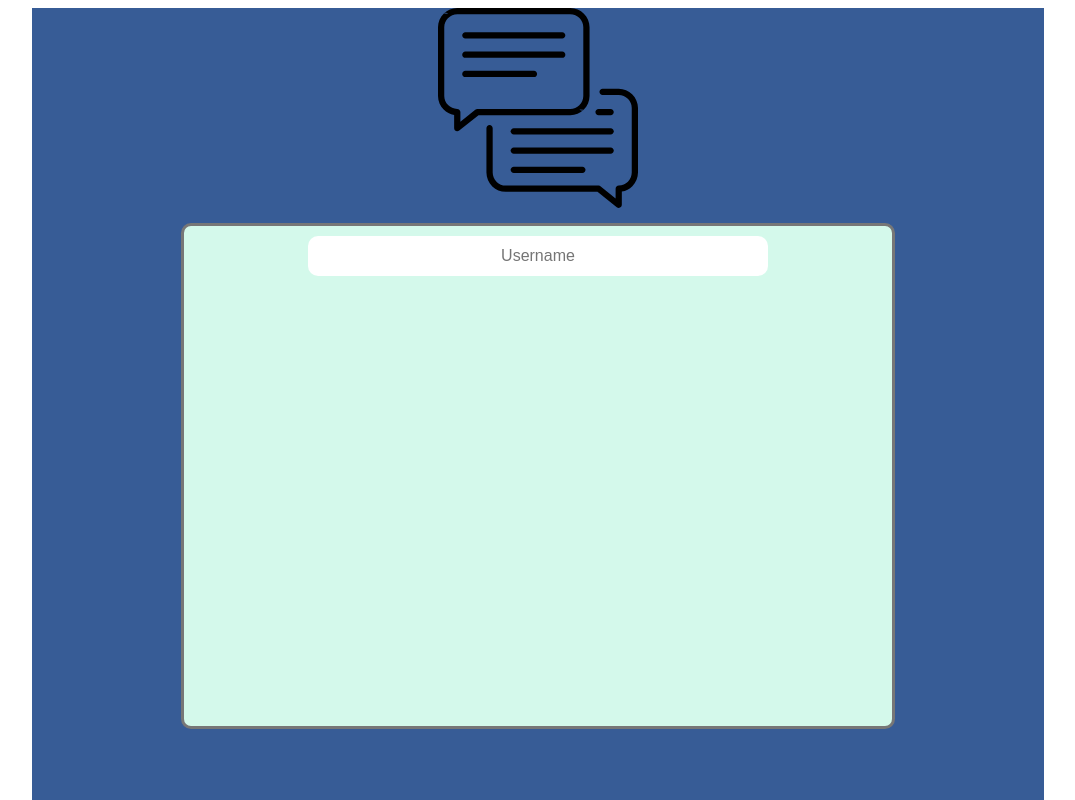
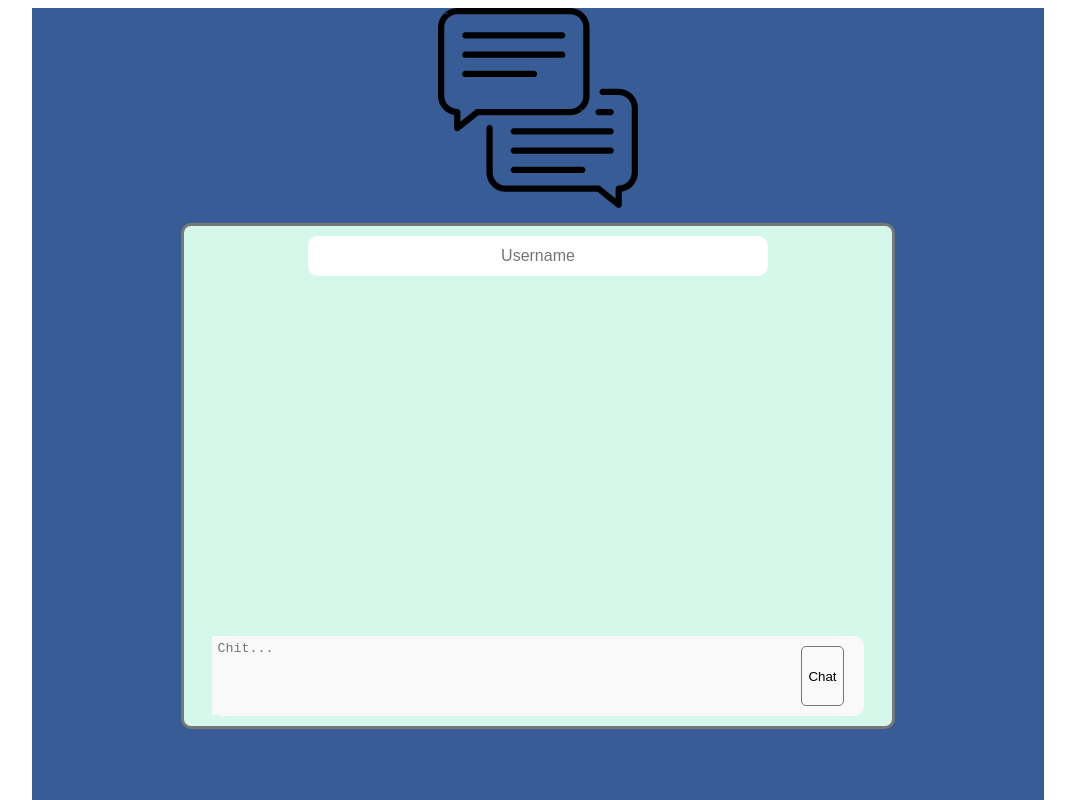
Before and after one commit to BadAsstronaut/chit-chat, a website: page web/index.html in a window 1280 px wide. Shown: the top 800 px of the page, without its empty margins (102-1177 px from the left). Drawn offline with Linux system fonts and the light colour scheme.

Commit message:
Finished initial pass on UI styling

```diff
--- a/web/index.css
+++ b/web/index.css
@@ -1,4 +1,4 @@
-#main {
+.main {
     background-color: #375c96;
     width: 80%;
     min-width: 800px;
@@ -7,24 +7,26 @@
     margin: auto;
 }
 
-#chat {
+.chat {
     width: 300px;
     height: 200px;
     margin: 0 auto;
     display: block;
 }
 
-#chat-log {
+.chat-log-container {
     background-color: #d4f9eb;
     width: 70%;
+    max-width: 800px;
     height: 500px;
     margin: 15px auto;
     border: solid 3px #777;
     display: block;
     border-radius: 10px;
+    position: relative;
 }
 
-#username-wrapper {
+.username-wrapper {
     background-color: #fff;
     width: 65%;
     height: 40px;
@@ -34,7 +36,7 @@
     border-radius: 10px;
 }
 
-#username-input {
+.username-input {
     text-align: center;
     font-size: 16px;
     flex: auto;
@@ -46,3 +48,39 @@
     text-align: center;
     font-size: 16px;
 }
+
+.chat-controls {
+    width: 92%;
+    max-width: 730px;
+    height: 80px;
+    background-color: #f9f9f9;
+    border-radius: 10px;
+    margin: 10px;
+    position: absolute;
+    display: block;
+    bottom: 0;
+    left: 50%;
+    margin-left: -46%;
+}
+
+.chat-content {
+    resize: none;
+    text-size: 14px;
+    width: 85%;
+    height: 90%;
+    border: none;
+    background-color: #f9f9f9;
+    padding-top: 5px;
+    padding-left: 5px;
+}
+
+.chat-button {
+    position: absolute;
+    right: 20px;
+    height: 60px;
+    top: 50%;
+    margin-top: -30px;
+    border-radius: 5px;
+    border: thin solid #777;
+    background-color: #f9f9f9;
+}
--- a/web/index.html
+++ b/web/index.html
@@ -10,12 +10,15 @@
 </head>
 
 <body>
-  <div id="main">
-    <img id="chat" src="media/chat.svg" />
-    <div id="chat-log">
-      <div id="username-wrapper">
-        <input id="username-input" type="text" placeholder="Username" />
+  <div class="main">
+    <img class="chat" src="media/chat.svg" />
+    <div class="chat-log-container">
+      <div class="username-wrapper">
+        <input class="username-input" type="text" placeholder="Username" />
       </div>
+      <div class="chat-controls">
+        <textarea id="chat-content" class="chat-content" placeholder="Chit..."></textarea>
+        <input class="chat-button" type="button" value="Chat" /> </div>
     </div>
   </div>
 </body>
```
